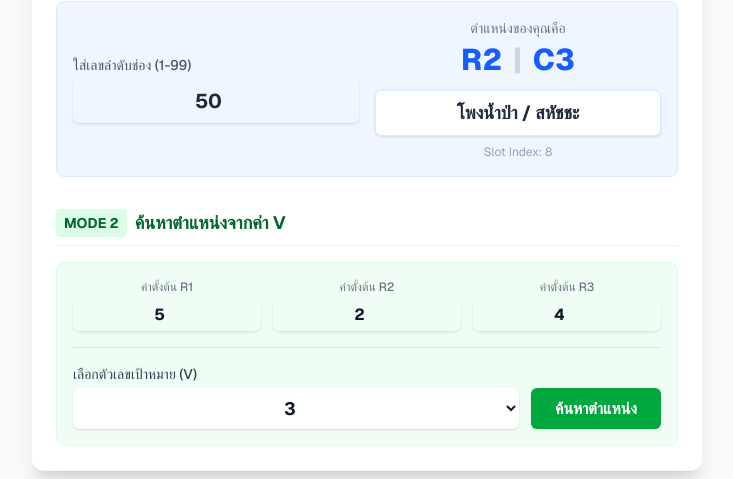
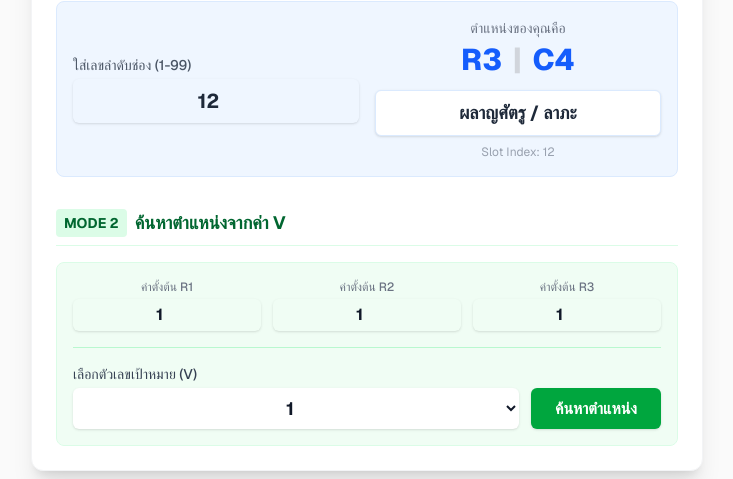
Before and after one commit to DarumaKlang/test-components, a Next.js app: page / in a window 1280 px wide. Shown: the part 287-766 px from the top of the page, without its empty margins (273-1006 px from the left). Built offline with nearby package versions, Linux system fonts and the light colour scheme.

Commit message:
Update 21 Nov 25 V.1.1
Edit Variable Start

```diff
--- a/components/TriplexGridFinder.tsx
+++ b/components/TriplexGridFinder.tsx
@@ -7,11 +7,11 @@ import {
 } from '@/lib/grid-calculator';
 import { VariableMap } from '@/data/grid-variables';
 
-const INITIAL_START_R1 = 5;
-const INITIAL_START_R2 = 2;
-const INITIAL_START_R3 = 4;
-const INITIAL_TARGET_VALUE = 3;
-const INITIAL_SLOT_X = 50;
+const INITIAL_START_R1 = 1;
+const INITIAL_START_R2 = 1;
+const INITIAL_START_R3 = 1;
+const INITIAL_TARGET_VALUE = 1;
+const INITIAL_SLOT_X = 12;
 
 export default function TriplexGridFinder() {
 
```
